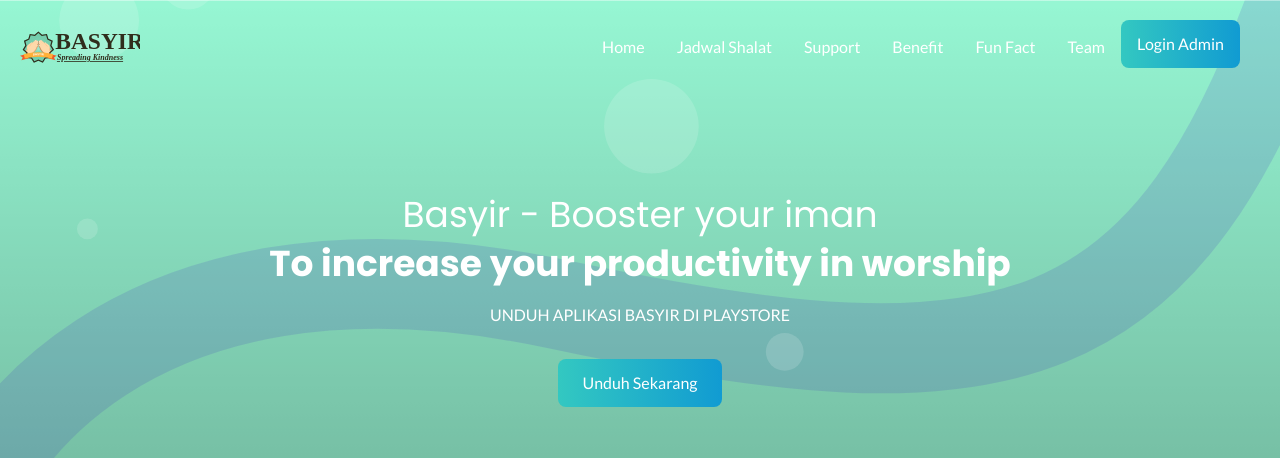
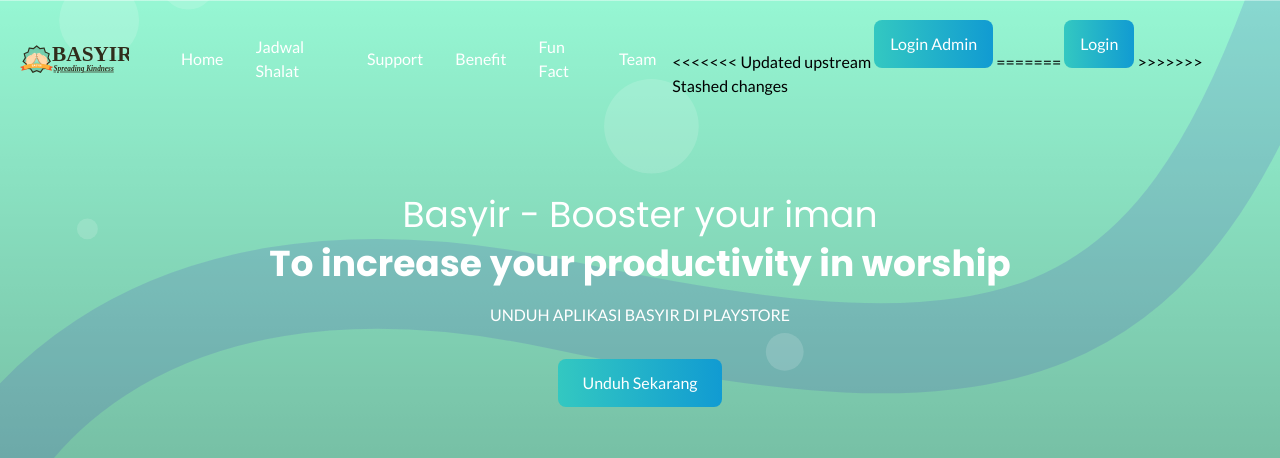
Before and after one commit to brada1604/basyir_web, a CodeIgniter 4 app: the page made by app/Views/welcome.php in a window 1280 px wide. Shown: the top 458 px of the page. Run offline with PHP 8.4 and a stand-in for CodeIgniter, Linux system fonts and the light colour scheme; the template is opened without the code that fills it, so the values that code supplies are empty; some libraries are stand-ins or nearby versions.

Commit message:
Update welcome.php

```diff
--- a/app/Views/welcome.php
+++ b/app/Views/welcome.php
@@ -97,7 +97,11 @@
                                         <a class="page-scroll" href="#team">Team</a>
                                     </li>
                                     <li class="nav-item">
+<<<<<<< Updated upstream
                                     <a class="main-btn gradient-btn" data-scroll-nav="0" href="http://localhost:8080/login" rel="nofollow">Login Admin</a>
+=======
+                                    <a class="main-btn gradient-btn" data-scroll-nav="0" href="/login" rel="nofollow">Login</a>
+>>>>>>> Stashed changes
                                     </li>
                                 </ul>
                             </div> <!-- navbar collapse -->
```
